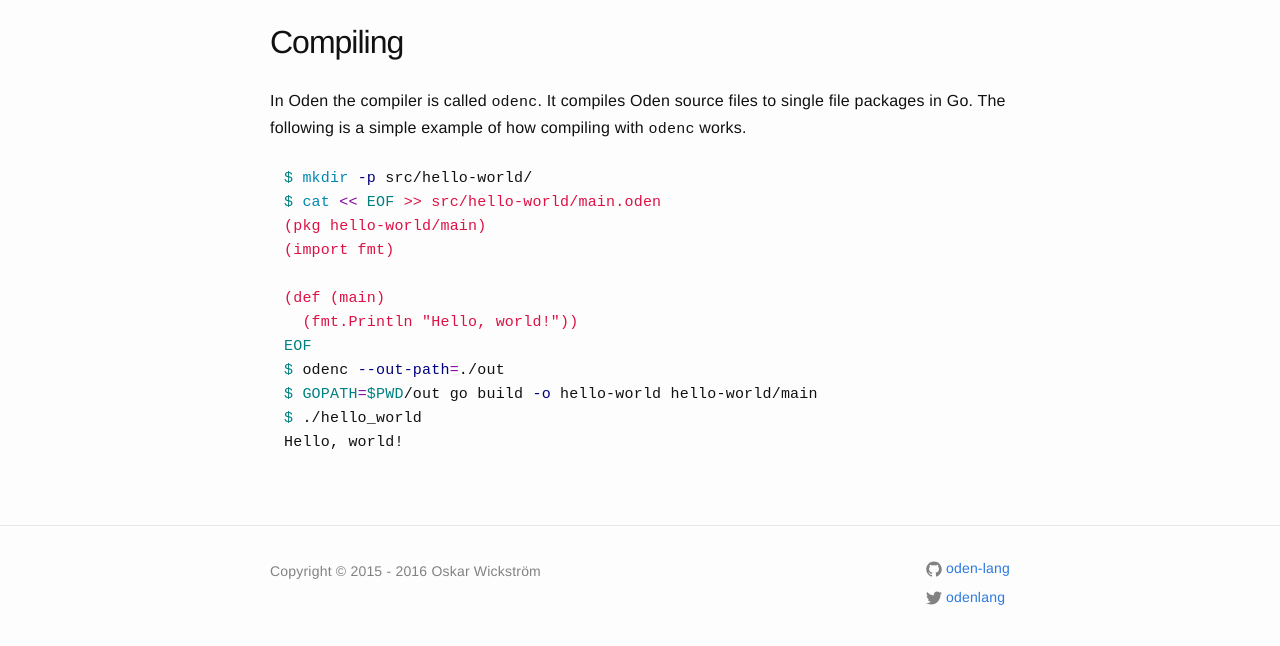
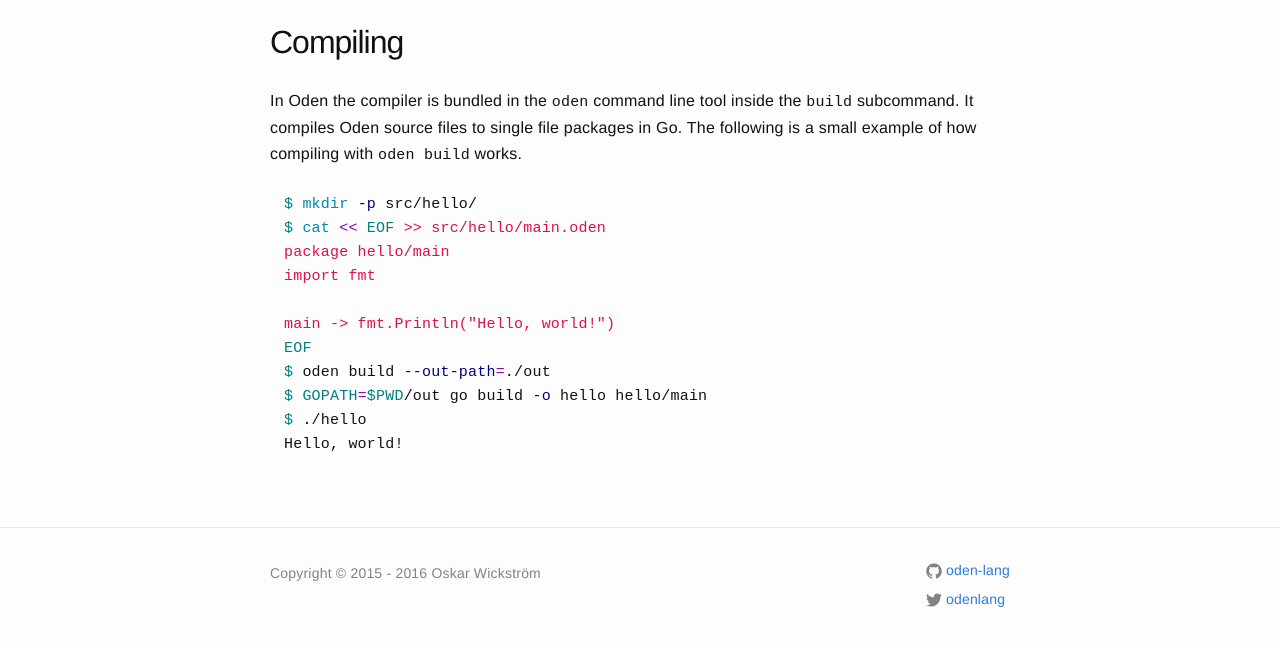
Before and after one commit to oden-lang/oden-lang.github.io, a Jekyll site: the page built from user-guide/compiling.md, in a window 1280 px wide, cut to the strip 104-750 px from the top of the page. Built offline with Jekyll 4.4.1, drawn with Linux system fonts in a browser that asks for light colours.

Commit message:
Updates for oden command

```diff
--- a/user-guide/compiling.md
+++ b/user-guide/compiling.md
@@ -3,22 +3,21 @@ layout: page
 title: Compiling
 ---
 
-In Oden the compiler is called `odenc`. It compiles Oden source
-files to single file packages in Go. The following is a simple
-example of how compiling with `odenc` works.
+In Oden the compiler is bundled in the `oden` command line tool inside the
+`build` subcommand. It compiles Oden source files to single file packages in
+Go. The following is a small example of how compiling with `oden build` works.
 
 
 {% highlight bash %}
-$ mkdir -p src/hello-world/
-$ cat << EOF >> src/hello-world/main.oden
-(pkg hello-world/main)
-(import fmt)
+$ mkdir -p src/hello/
+$ cat << EOF >> src/hello/main.oden
+package hello/main
+import fmt
 
-(def (main)
-  (fmt.Println "Hello, world!"))
+main -> fmt.Println("Hello, world!")
 EOF
-$ odenc --out-path=./out
-$ GOPATH=$PWD/out go build -o hello-world hello-world/main
-$ ./hello_world
+$ oden build --out-path=./out
+$ GOPATH=$PWD/out go build -o hello hello/main
+$ ./hello
 Hello, world!
 {% endhighlight %}
```
Also changed, not shown: user-guide/writing-oden-code.md (+4 -4 lines).
